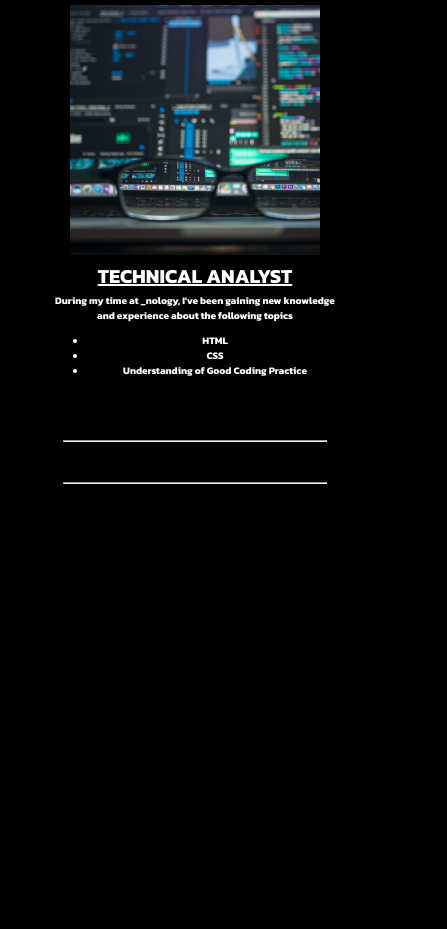
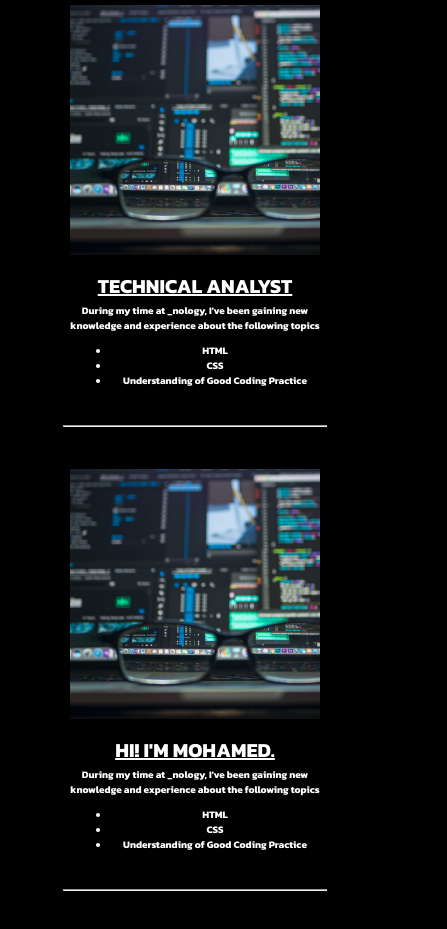
Before and after one commit to mshireee/portfolio, a plain HTML site: page index.html in a window 390 px wide. Shown: the part 2875-3804 px from the top of the page, 447 px wide, since content can reach past the window. Before the commit the page ends 3399 px from the top, so only its background shows below. Drawn offline with Linux system fonts and the light colour scheme.

Commit message:
More media queries for small mobile screen

```diff
--- a/index.html
+++ b/index.html
@@ -142,7 +142,7 @@
 
         <!-- About Me and Contact -->
 
-        <!-- <section class="nology-section">
+        <section class="nology-section">
 
             <div class="nology-pic"></div>
             <div class="nology-text">
@@ -158,7 +158,7 @@
 
             </div>
 
-        </section>  -->
+        </section>
 
 
 
--- a/style.css
+++ b/style.css
@@ -78,6 +78,8 @@ section .intro {
     flex-wrap: nowrap;
 }
 
+/* <H1> Code */
+
 section h1 {
     color: white;
 
@@ -120,7 +122,7 @@ h1 {
     }
 }
 
-
+/* <H2> Code */
 
 h2 {
     font-family: 'Kanit', sans-serif;
@@ -171,6 +173,8 @@ h3 {
     }
 }
 
+/* < Intro Text and Image */
+
 .name {
     padding-top: 15%;
     height: 300px;
@@ -213,6 +217,8 @@ div .intro-text{
     height: 500px;
 }
 
+/* Project Code */
+
 .project {
     display: flex;
     flex-direction: column;
@@ -239,6 +245,8 @@ div .intro-text{
     }
 }
 
+/* Nology Code */
+
 .nology-section {
     display: flex;
     flex-direction: row;
@@ -247,7 +255,7 @@ div .intro-text{
 
 }
 
-@media screen and (max-width: 680px) {
+@media screen and (max-width: 910px) {
     .nology-section {
         display: flex;
         flex-direction: column;
@@ -266,8 +274,20 @@ div .intro-text{
     background-size:cover;
 }
 
+@media screen and (max-width: 910px) {
+    .nology-pic {
+        height: 354px;
+        width: 354px;
+        margin-bottom: 30px;
+        margin: 0% auto;
+        margin-bottom: 30px;
+    }
+}
+
 @media screen and (max-width: 680px) {
     .nology-pic {
+        margin-bottom: 30px;
+        margin: 0% auto;
         margin-bottom: 30px;
     }
 }
@@ -290,16 +310,23 @@ div .intro-text{
 
 .nology-text {
     height: 300px;
-    width: 300px;
+    width: 500px;
     border: 2px solid black;
 }
 
+
+@media screen and (max-width: 910px) {
+    .nology-text {
+        margin: 0% auto;
+        height: auto;
+    }
+}
 
 
 @media screen and (max-width: 680px) {
     .nology-text {
         margin-bottom: 10px;
-        height: auto;
+        margin-top: 10px;
     }
 }
 
@@ -319,19 +346,26 @@ div .intro-text{
 }
 
 .nology-h3 {
-    font-size: 12px;
+    font-size: 15px;
     margin: 2px;
 }
 
 @media screen and (max-width: 475px) {
     .nology-h3 {
         font-size: 10px;
+        height: 70px;
+        width: 250px;
+        margin: 0% auto;
     }
 }
+
+
 
 @media screen and (max-width: 350px) {
     .nology-h3 {
         font-size: 7px;
-
+        height: 50px;
+        width: 150px;
+        margin: 0% auto;
     }
 }
```
